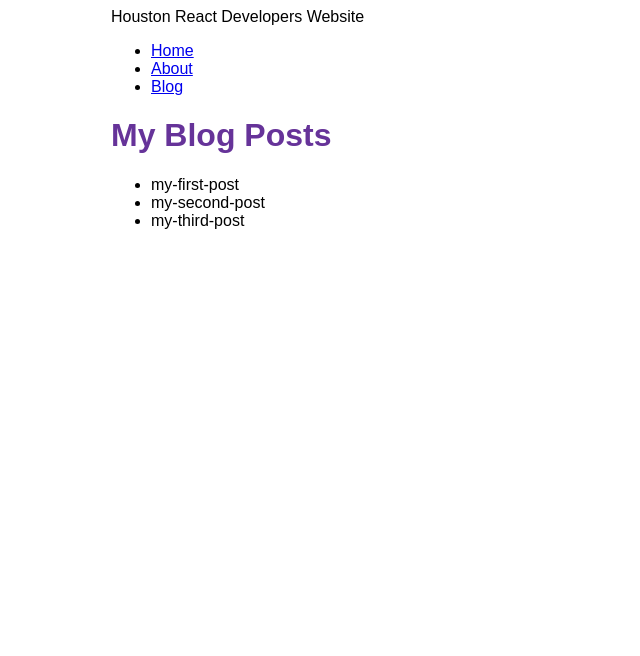
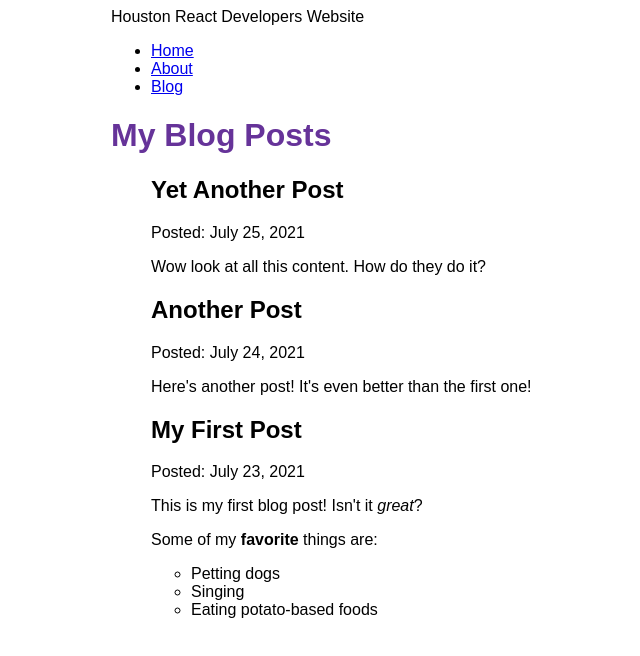
Before and after one commit to React-HTX/gatsby-blog-website, a Gatsby site: page /blog in a window 1280 px wide. Shown: the whole page, without its empty margins (279-919 px from the left). Built offline with nearby package versions, Linux system fonts and the light colour scheme; Gatsby itself is replaced by a stand-in of ours.

Commit message:
Finished Gatsby Tutorial Part 5

```diff
--- a/blog/my-first-post.mdx
+++ b/blog/my-first-post.mdx
@@ -1,3 +1,12 @@
-# My First Post
+---
+title: "My First Post"
+date: "2021-07-23"
+---
 
-Some Text here for my First blog post.
+This is my first blog post! Isn't it _great_?
+
+Some of my **favorite** things are:
+
+- Petting dogs
+- Singing
+- Eating potato-based foods
--- a/blog/my-second-post.mdx
+++ b/blog/my-second-post.mdx
@@ -1,3 +1,6 @@
-# My Second Post
+---
+title: "Another Post"
+date: "2021-07-24"
+---
 
-Some Text here for my Second blog post.
+Here's another post! It's even better than the first one!
--- a/blog/my-third-post.mdx
+++ b/blog/my-third-post.mdx
@@ -1,3 +1,6 @@
-# My Third Post
+---
+title: "Yet Another Post"
+date: "2021-07-25"
+---
 
-Some Text here for my Third blog post.
+Wow look at all this content. How do they do it?
--- a/gatsby-config.js
+++ b/gatsby-config.js
@@ -13,5 +13,6 @@
         path: `${__dirname}/blog`,
       },
     },
+    "gatsby-plugin-mdx",
   ],
 };
--- a/package.json
+++ b/package.json
@@ -15,9 +15,12 @@
     "clean": "gatsby clean"
   },
   "dependencies": {
+    "@mdx-js/mdx": "^1.6.22",
+    "@mdx-js/react": "^1.6.22",
     "acorn": "^8.6.0",
     "gatsby": "^4.2.0",
     "gatsby-plugin-image": "^2.2.0",
+    "gatsby-plugin-mdx": "^3.2.0",
     "gatsby-plugin-sharp": "^4.2.0",
     "gatsby-source-filesystem": "^4.2.0",
     "react": "^17.0.1",
--- a/src/pages/blog.js
+++ b/src/pages/blog.js
@@ -1,14 +1,22 @@
 import * as React from "react";
 import { graphql } from "gatsby";
+import { MDXRenderer } from "gatsby-plugin-mdx";
 import Layout from "../components/layout";
 
 const BlogPage = ({ data }) => {
   return (
     <Layout pageTitle="My Blog Posts">
       <ul>
-        {data.allFile.nodes.map((n) => (
-          <li key={n.name}>{n.name}</li>
-        ))}
+        {data.allMdx.nodes.map(({ frontmatter, id, body }) => {
+          const { title, date } = frontmatter;
+          return (
+            <article key={id}>
+              <h2>{title}</h2>
+              <p>Posted: {date}</p>
+              <MDXRenderer>{body}</MDXRenderer>
+            </article>
+          );
+        })}
       </ul>
     </Layout>
   );
@@ -16,9 +24,14 @@
 
 export const query = graphql`
   {
-    allFile {
+    allMdx(sort: { fields: frontmatter___date, order: DESC }) {
       nodes {
-        name
+        frontmatter {
+          date(formatString: "MMMM D, YYYY")
+          title
+        }
+        id
+        body
       }
     }
   }
```
Also changed, not shown: 1 other file.
